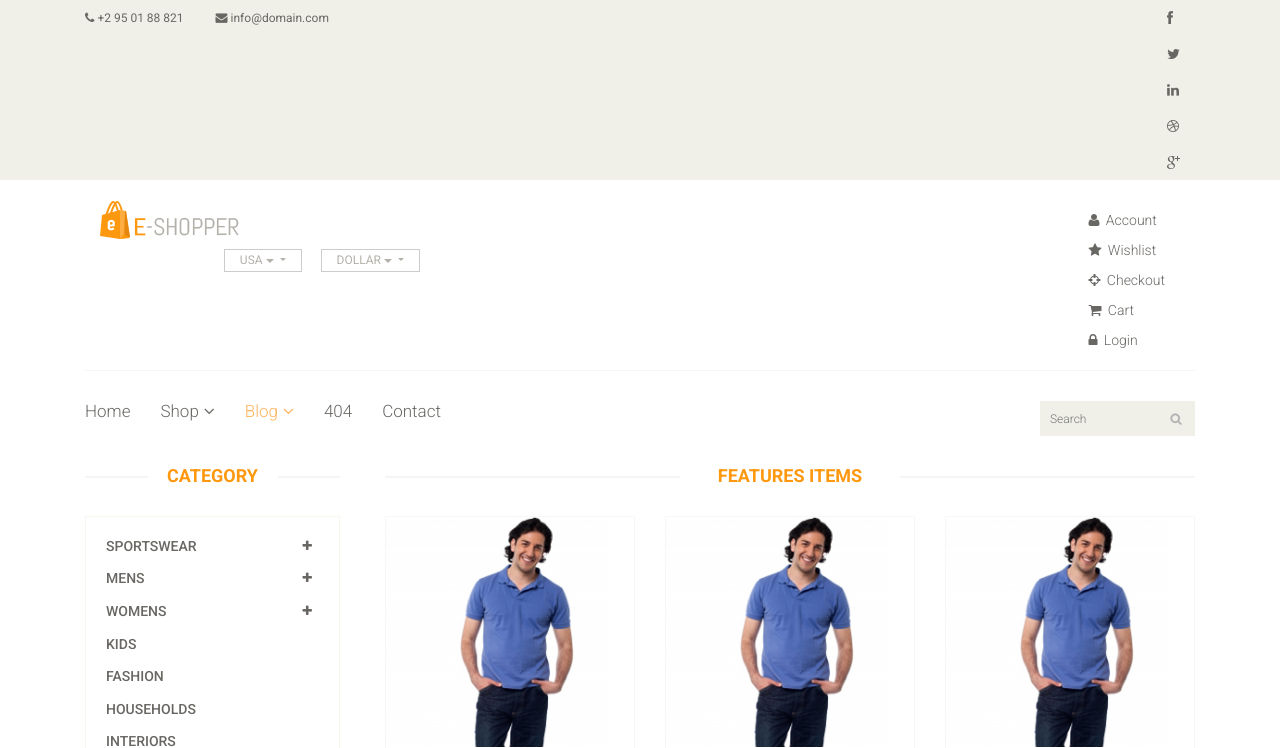
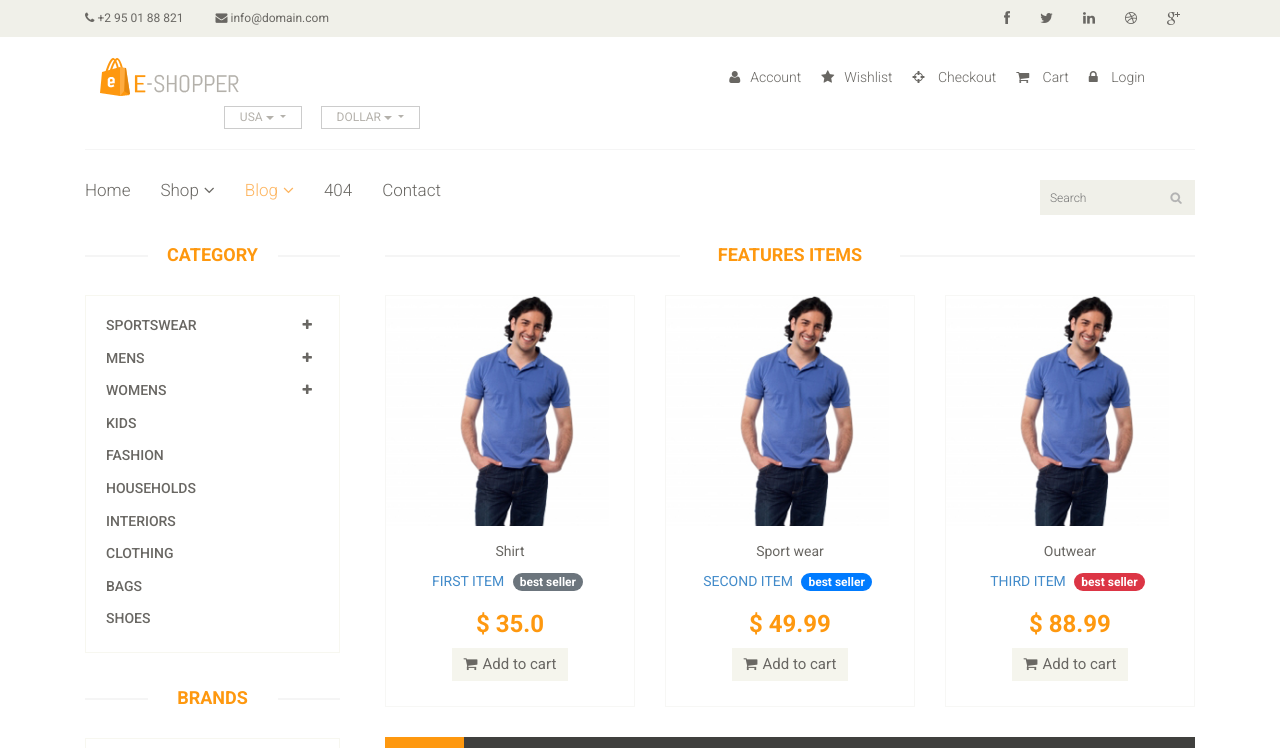
Before and after one commit to SaberHardy/ecommerce_shopping, a Django app: page / in a window 1280 px wide. Shown: the top 748 px of the page. Run offline with Django 4.2, Linux system fonts and the light colour scheme; data comes from the database, SQL or seed files in the repository; some libraries are stand-ins or nearby versions.

Commit message:
fix inline block social media

```diff
--- a/static/css/main.css
+++ b/static/css/main.css
@@ -94,7 +94,7 @@ a#scrollUp i {
     padding: 0px;
 }
 
-.social-icons ul li {
+.social-icons ul {
     display: inline-block;
 }
 
@@ -187,7 +187,7 @@ a#scrollUp i {
     text-decoration: none;
 }
 
-.shop-menu ul li {
+.shop-menu ul {
     display: inline-block;
     padding-left: 15px;
     padding-right: 15px;
@@ -206,10 +206,11 @@ a#scrollUp i {
     padding: 0;
     padding-right: 0;
     margin-top: 10px;
+    margin-right: 20px;
 }
 
 .shop-menu ul li a i {
-    margin-right: 3px;
+    margin-right: 10px;
 }
 
 .shop-menu ul li a:hover {
--- a/templates/eshop_app/base.html
+++ b/templates/eshop_app/base.html
@@ -11,6 +11,8 @@
     <link href="https://cdn.jsdelivr.net/npm/bootstrap@5.1.3/dist/css/bootstrap.min.css" rel="stylesheet"
           integrity="sha384-1BmE4kWBq78iYhFldvKuhfTAU6auU8tT94WrHftjDbrCEXSU1oBoqyl2QvZ6jIW3" crossorigin="anonymous">
     <link rel="stylesheet" href="https://cdn.jsdelivr.net/npm/bootstrap-icons@1.8.1/font/bootstrap-icons.css">
+    <link href="https://use.fontawesome.com/releases/v5.0.13/css/all.css" rel="stylesheet"/>
+    <link href="https://maxcdn.bootstrapcdn.com/bootstrap/4.0.0/css/bootstrap.min.css" rel="stylesheet"/>
     <link href="{% static 'css/bootstrap.min.css' %}" rel="stylesheet">
     <link href="{% static 'css/font-awesome.min.css' %}" rel="stylesheet">
     <link href="{% static 'css/prettyPhoto.css' %}" rel="stylesheet">
--- a/templates/eshop_app/header.html
+++ b/templates/eshop_app/header.html
@@ -26,7 +26,6 @@
             </div>
         </div>
     </div><!--/header_top-->
-
 
     <div class="header-middle"><!--header-middle-->
         <div class="container">
@@ -62,8 +61,8 @@
                 <div class="col-md-8 clearfix">
                     <div class="shop-menu clearfix pull-right">
                         <ul class="nav navbar-nav">
-                            <li><a href=""><i class="fa fa-user"></i> Account</a></li>
-                            <li><a href=""><i class="fa fa-star"></i> Wishlist</a></li>
+                            <li><a href=""><i class="fa fa-user"></i>Account</a></li>
+                            <li><a href=""><i class="fa fa-star"></i>Wishlist</a></li>
                             <li><a href="checkout.html"><i class="fa fa-crosshairs"></i> Checkout</a></li>
                             <li><a href="cart.html"><i class="fa fa-shopping-cart"></i> Cart</a></li>
                             <li><a href="login.html"><i class="fa fa-lock"></i> Login</a></li>
```
